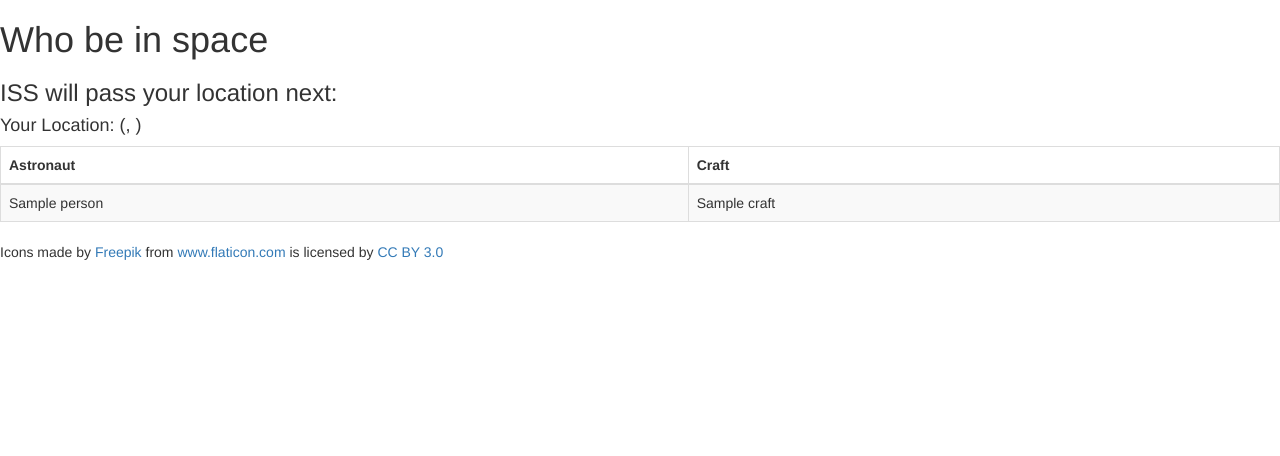
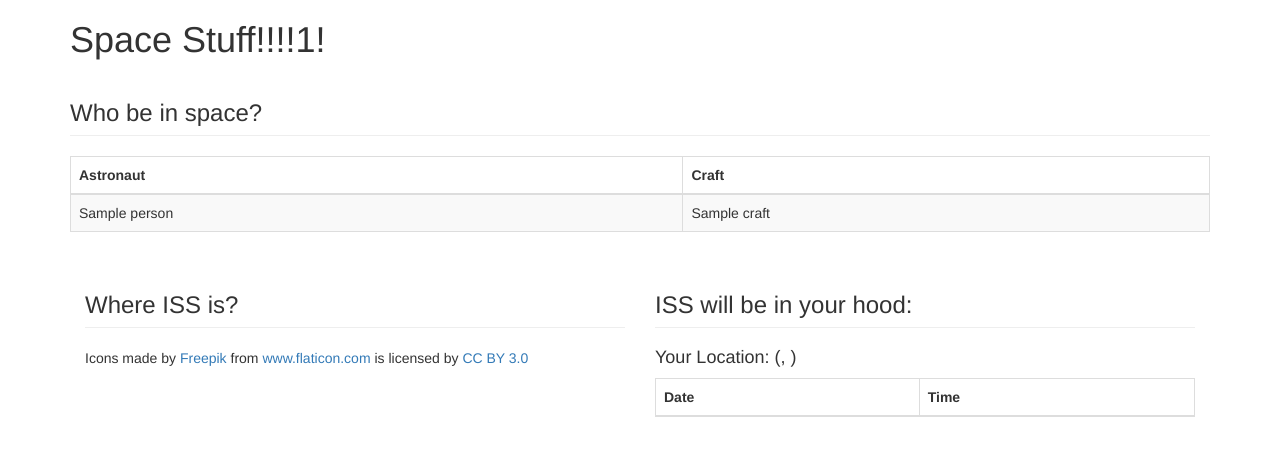
Before and after one commit to ajdershem/spacestuff, a Flask app: template app/templates/index.html in a window 1280 px wide. Shown: the top 456 px of the page. Run offline with Flask 2, Linux system fonts and the light colour scheme; the template is opened without the code that fills it: most values are stand-ins (such as "Sample title", 1, 10 or a date in 2020); lists and menus that the app fills with data are empty; some libraries are stand-ins or nearby versions.

Commit message:
Makes it a bit prettier.  Everything works on page load.

```diff
--- a/app/app.py
+++ b/app/app.py
@@ -25,12 +25,21 @@ def get_iss_pass_time(lat, lon):
     response = requests.get(url)
     response = response.json()
 
-    # format dates
-    dates = [item['risetime'] for item in response['response']]
-    dates = [datetime.fromtimestamp(date).strftime("%b %d, %Y %H:%M")
-             for date in dates]
+    dates = datetime_to_tuple(response)
 
     return jsonify(dates=dates)
+
+
+def datetime_to_tuple(response):
+    list_o_dates = []
+
+    for item in response['response']:
+        date_time = datetime.fromtimestamp(item['risetime'])
+        date = date_time.strftime("%b %d, %Y")
+        time = date_time.strftime("%H:%M")
+        list_o_dates.append({'date': date, 'time': time})
+
+    return list_o_dates
 
 
 def get_iss_location():
--- a/app/static/js/iss_pass.js
+++ b/app/static/js/iss_pass.js
@@ -1,7 +1,6 @@
-var userCoords = document.getElementById("userCoords");
-
 function showISSPassDates(lat, lon) {
-  var url = "http://localhost:5000/api/v1/issposition/" + lat + "/" + lon;
+  var base_url = window.location.origin;
+  var url = base_url + "/api/v1/issposition/" + lat + "/" + lon;
   $.ajax({
     url: url,
     method: 'GET',
@@ -14,9 +13,10 @@ function showISSPassDates(lat, lon) {
       console.log('no dice: ' + response);
     },
     success: function (response) {
-      console.log(response);
-      for (var date in response['dates']) {
-        $('#isspass').append('<li>' + response['dates'][date] + '</li>');
+      for (var item in response['dates']) {
+        var date = response['dates'][item]['date'];
+        var time = response['dates'][item]['time'];
+        $('#issPassTable').append('<tr><td>' + date + '</td>' + '<td>' + time + '</td></tr>');
       }
     }
   });
@@ -25,15 +25,24 @@ function showISSPassDates(lat, lon) {
 function getLocation() {
   if (navigator.geolocation) {
     navigator.geolocation.getCurrentPosition(function(position) {
-      var lat = position.coords.latitude;
-      var lon = position.coords.longitude;
+        var lat = position.coords.latitude;
+        var lon = position.coords.longitude;
 
-      document.getElementById("userLat").innerHTML = lat;
-      document.getElementById("userLon").innerHTML = lon;
-      showISSPassDates(lat, lon);
-    });
+        document.getElementById("userLat").innerHTML = lat;
+        document.getElementById("userLon").innerHTML = lon;
+        showISSPassDates(lat, lon);
+      },
+      function (error){
+        console.log(error.message);
+      },
+      {
+        timeout: 100,
+        enableHighAccuracy: true
+      }
+    );
   } else {
-    userCoords.innerHTML = "Geolocation is not supported by this browser.";
+    var issPass = document.getElementById("issPass");
+    issPass.innerHTML = "Geolocation is not supported by this browser.";
   }
 }
 
--- a/app/templates/base.html
+++ b/app/templates/base.html
@@ -3,16 +3,25 @@
   <head>
     <meta charset="utf-8">
     <meta name="viewport" content="width=device-width, initial-scale=1.0">
-        <title>Space Stuff!!!!!</title>
+    <title>Space Stuff!!!!1!</title>
     <link rel="stylesheet" href="https://maxcdn.bootstrapcdn.com/bootstrap/3.3.5/css/bootstrap.min.css">
+    <link rel="stylesheet" href="{{ url_for('static', filename='css/style.css') }}">
   </head>
   <body>
-        <header>
-            <h1>Who be in space</h1>
+    <div id="container" class="container">
+      <header id="header">
+        <h1>Space Stuff!!!!1!</h1>
       </header>
+      <div id="mainContent">
         {% block content %}
         {% endblock %}
+      </div><!-- #mainContent -->
+      <footer>
+      </footer>
+      <div id="scripts">
         <script src="https://ajax.googleapis.com/ajax/libs/jquery/1.11.1/jquery.min.js"></script>
         <script src="https://maxcdn.bootstrapcdn.com/bootstrap/3.3.5/js/bootstrap.min.js"></script>
+      </div><!-- end #scripts -->
+    </div><!-- end #container -->
   </body>
 </html>
--- a/app/templates/index.html
+++ b/app/templates/index.html
@@ -1,14 +1,9 @@
 <!-- Extends base.html -->
 {% extends "base.html" %}
 {% block content %}
-<script src="{{ url_for('static', filename='js/iss_pass.js') }}"></script>
-
-<h3>ISS will pass your location next:</h3>
-<h4>Your Location: (<span id="userLat"></span>, <span id="userLon"></span>)</h4>
-
-<ul id="isspass">
-</ul>
-<table class="table table-striped table-bordered">
+<div id="whoBeInSpace">
+  <h3 class="page-header">Who be in space?</h3>
+  <table class="table table-striped table-bordered table-responsive">
     <thead>
       <tr>
         <th>Astronaut</th>
@@ -28,10 +23,27 @@
       {% endfor %}
     </tbody>
   </table>
+</div><!-- end whoBeInSpace -->
+<div id="issMap" class="col-md-6 col-lg-6 col-sm-6">
+  <h3 class="page-header">Where ISS is?</h3>
   {{googlemap("iss_map",
               lat=iss_lat, lng=iss_lon,
-            markers={url_for('static',filename='images/iss.png'): [(iss_lat, iss_lon)]},
-            style="height:600px; width:600px",
+              markers={url_for('static', filename='images/iss.png'): [(iss_lat, iss_lon)]},
+              style="height:300px; width:300px",
               zoom=2)}}
-<div>Icons made by <a href="http://www.freepik.com" title="Freepik">Freepik</a> from <a href="http://www.flaticon.com" title="Flaticon">www.flaticon.com</a>             is licensed by <a href="http://creativecommons.org/licenses/by/3.0/" title="Creative Commons BY 3.0">CC BY 3.0</a></div>
+  <p>Icons made by <a href="http://www.freepik.com" title="Freepik">Freepik</a> from <a href="http://www.flaticon.com" title="Flaticon">www.flaticon.com</a>             is licensed by <a href="http://creativecommons.org/licenses/by/3.0/" title="Creative Commons BY 3.0">CC BY 3.0</a></p>
+</div><!-- end issMap -->
+<div id="issPass" class="col-md-6 col-lg-6 col-sm-6">
+  <script src="{{ url_for('static', filename='js/iss_pass.js') }}"></script>
+  <h3 class="page-header">ISS will be in your hood:</h3>
+  <h4>Your Location: (<span id="userLat"></span>, <span id="userLon"></span>)</h4>
+  <table id="issPassTable" class="table table-striped table-bordered table-responsive">
+    <thead>
+      <tr>
+        <th>Date</th>
+        <th>Time</th>
+      </tr>
+    </thead>
+  </table>
+</div><!-- end issPass -->
 {% endblock %}
```
Lines whose indentation alone changed are shown as unchanged.
